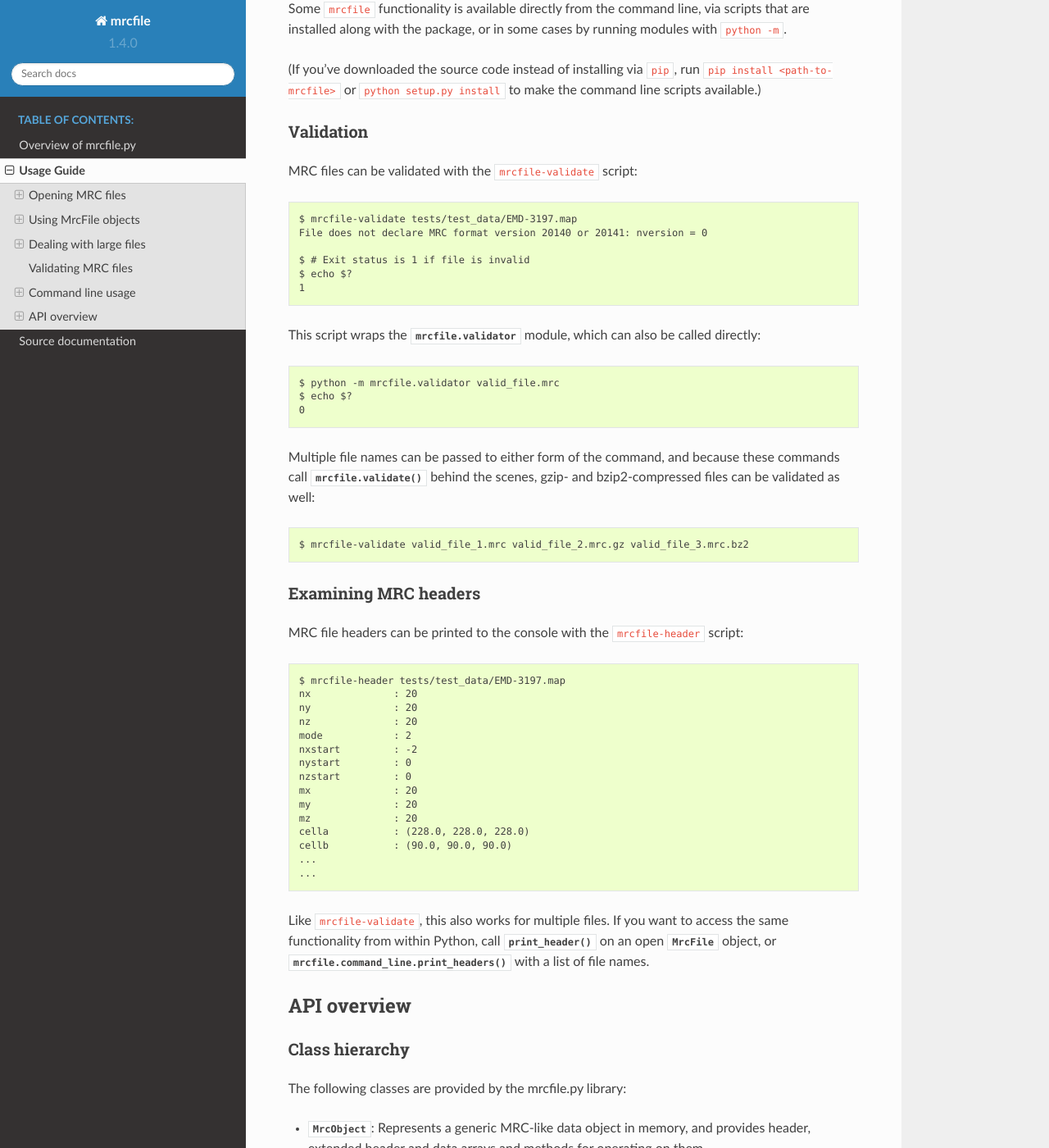
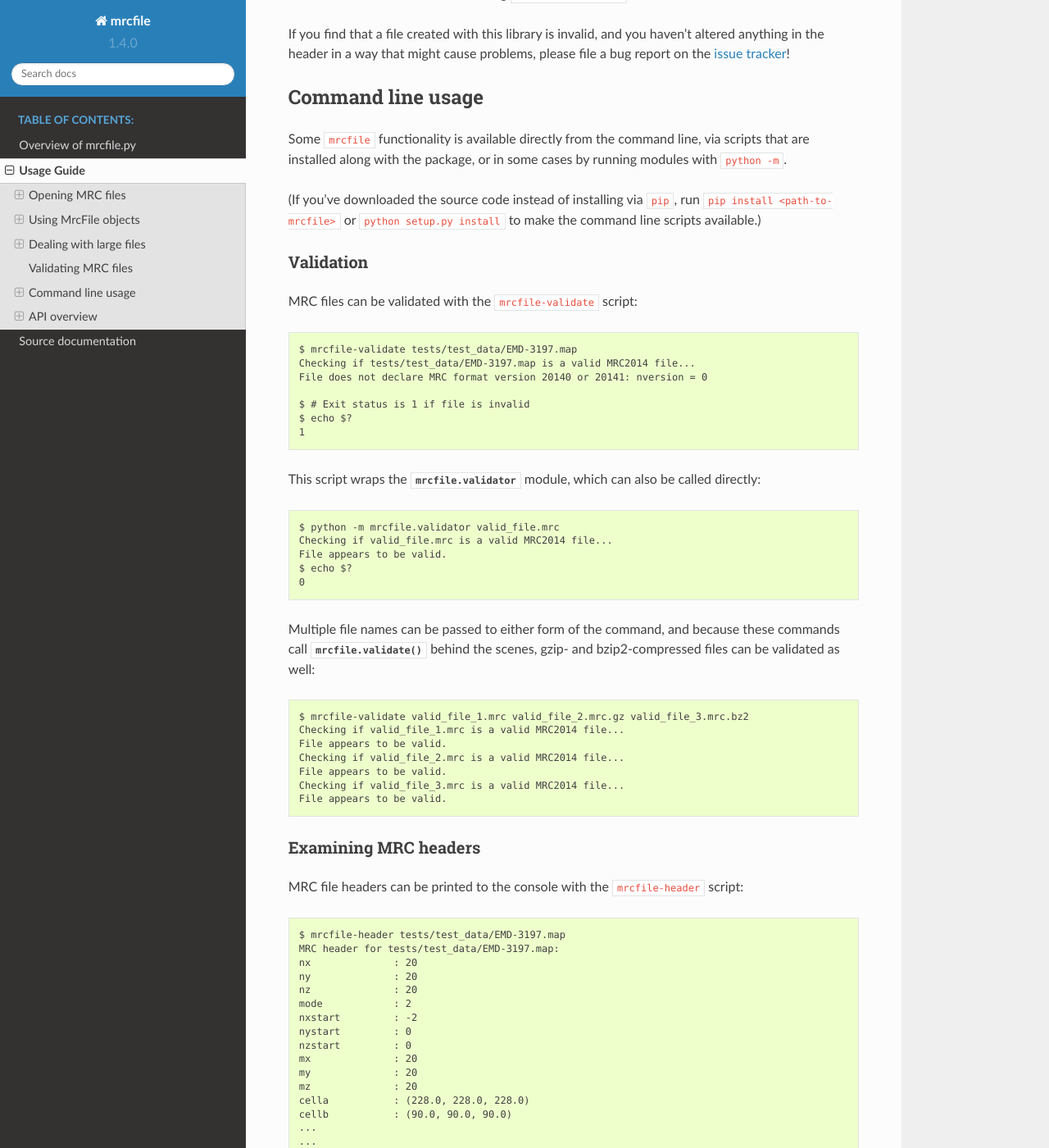
Before and after one commit to ccpem/mrcfile, a Sphinx documentation site: the page built from docs/usage_guide.rst, in a window 1280 px wide and 1400 px high, scrolled down 18945 px. Shown: the whole window at 82% size. Built offline with Sphinx 7.4.7 and the Read the Docs theme 2.0.0, drawn with Linux system fonts in a browser that asks for light colours; some of the changed text lies outside the part shown.

Commit message:
Make validation output more verbose and clear
- Print message with file name before validating, to make it easier
  to identify problems when validating multiple files.
- Print message confirming valid files are valid.
- Ensure all files are validated when multiple names are given, rather
  than stopping at the first invalid file.
- Update docs to explain new behaviour.

```diff
--- a/CHANGELOG.txt
+++ b/CHANGELOG.txt
@@ -4,6 +4,9 @@ Change log for mrcfile
 Changes for next version
 ------------------------
 
+* Add file names to mrcfile-header output
+* Add file names and a success message for valid files to the output of the
+  validation functions (mrcfile-validate command and the validate() method)
 * Add support for numpy 1.23 and Python 3.10 and 3.11
 
 Version 1.4.0 (2022-07-02)
--- a/docs/usage_guide.rst
+++ b/docs/usage_guide.rst
@@ -1053,11 +1053,15 @@ it's ready. To avoid waiting, call
 Validating MRC files
 --------------------
 
-MRC files can be validated with :func:`mrcfile.validate`:
+MRC files can be validated with :func:`mrcfile.validate`, which prints an
+explanation of what is happening and also returns :data:`True` if the file is
+valid or :data:`False` otherwise:
 
 .. doctest::
 
    >>> mrcfile.validate('tmp.mrc')
+   Checking if tmp.mrc is a valid MRC2014 file...
+   File appears to be valid.
    True
 
 This works equally well for gzip- or bzip2-compressed files:
@@ -1065,9 +1069,13 @@ This works equally well for gzip- or bzip2-compressed files:
 .. doctest::
 
    >>> mrcfile.validate('tmp.mrc.gz')
+   Checking if tmp.mrc.gz is a valid MRC2014 file...
+   File appears to be valid.
    True
 
    >>> mrcfile.validate('tmp.mrc.bz2')
+   Checking if tmp.mrc.bz2 is a valid MRC2014 file...
+   File appears to be valid.
    True
 
 Errors will cause messages to be printed to the console, and
@@ -1083,6 +1091,7 @@ Errors will cause messages to be printed to the console, and
 
    >>> # Now it should fail validation and print a helpful message
    >>> mrcfile.validate('tmp.mrc')
+   Checking if tmp.mrc is a valid MRC2014 file...
    Header field 'mz' is negative
    False
 
@@ -1105,6 +1114,7 @@ argument which allows any text stream to be used for the output instead:
 
    >>> # ...and check the output separately
    >>> print(output.getvalue().strip())
+   Checking if tmp.mrc is a valid MRC2014 file...
    Header field 'mz' is negative
 
 Behind the scenes, :func:`mrcfile.validate` opens the file in :ref:`permissive mode <permissive-mode>`
@@ -1140,6 +1150,7 @@ Validation
 MRC files can be validated with the ``mrcfile-validate`` script::
 
     $ mrcfile-validate tests/test_data/EMD-3197.map
+    Checking if tests/test_data/EMD-3197.map is a valid MRC2014 file...
     File does not declare MRC format version 20140 or 20141: nversion = 0
 
     $ # Exit status is 1 if file is invalid
@@ -1150,6 +1161,8 @@ This script wraps the :mod:`mrcfile.validator` module, which can also be called
 directly::
 
     $ python -m mrcfile.validator valid_file.mrc
+    Checking if valid_file.mrc is a valid MRC2014 file...
+    File appears to be valid.
     $ echo $?
     0
 
@@ -1158,6 +1171,12 @@ these commands call :func:`mrcfile.validate` behind the scenes, gzip- and
 bzip2-compressed files can be validated as well::
 
     $ mrcfile-validate valid_file_1.mrc valid_file_2.mrc.gz valid_file_3.mrc.bz2
+    Checking if valid_file_1.mrc is a valid MRC2014 file...
+    File appears to be valid.
+    Checking if valid_file_2.mrc is a valid MRC2014 file...
+    File appears to be valid.
+    Checking if valid_file_3.mrc is a valid MRC2014 file...
+    File appears to be valid.
 
 Examining MRC headers
 ~~~~~~~~~~~~~~~~~~~~~
@@ -1166,6 +1185,7 @@ MRC file headers can be printed to the console with the ``mrcfile-header``
 script::
 
     $ mrcfile-header tests/test_data/EMD-3197.map
+    MRC header for tests/test_data/EMD-3197.map:
     nx              : 20
     ny              : 20
     nz              : 20
```
Also changed, not shown: 3 other files.
